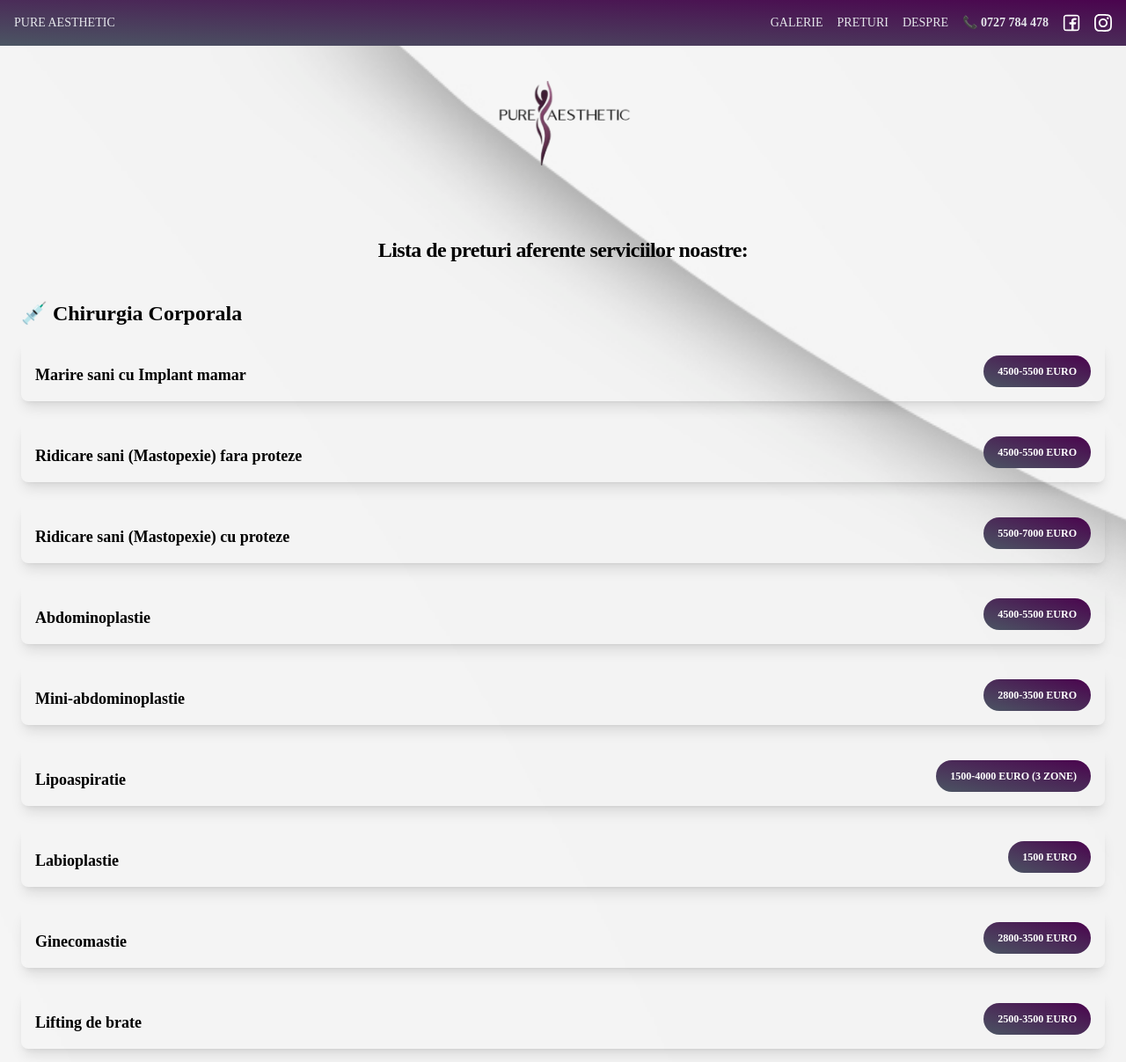
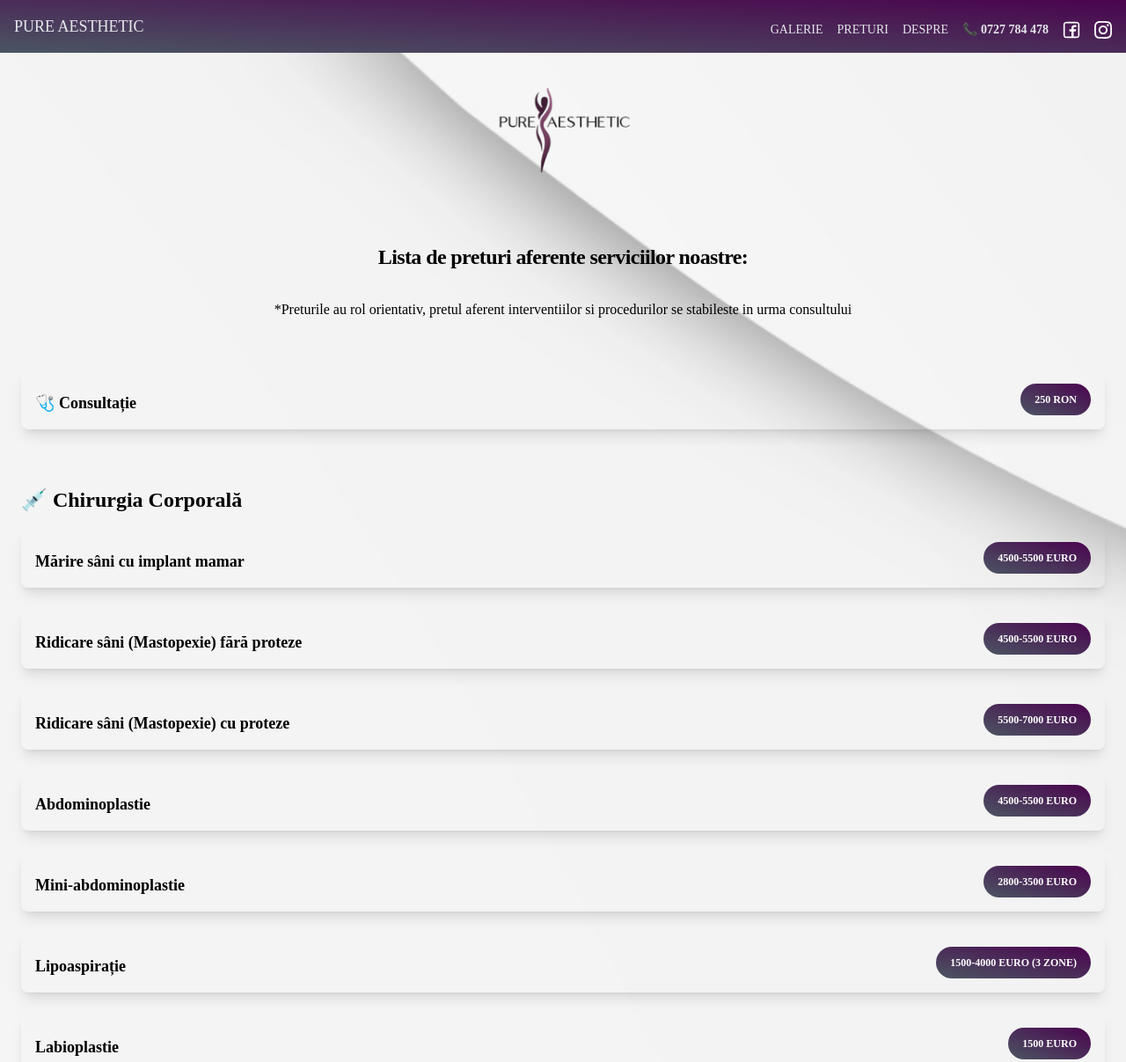
Before and after one commit to roxanabogdan/beauty-website, a Gatsby site: page /preturi in a window 1280 px wide. Shown: the top 1207 px of the page at 88% size. Built offline with nearby package versions, Linux system fonts and the light colour scheme; Gatsby itself is replaced by a stand-in of ours.

Commit message:
Minor changes

```diff
--- a/src/components/Carousel.tsx
+++ b/src/components/Carousel.tsx
@@ -1,6 +1,6 @@
 import React, { useState, useEffect } from "react";
 import slide1 from '../images/slide3.png';
-import slide2 from '../images/slide4.png';
+import slide2 from '../images/newFont2.png';
 
 export const Carousel = () => {
     const [currentIndex, setCurrentIndex] = useState(0);
--- a/src/components/Footer.tsx
+++ b/src/components/Footer.tsx
@@ -5,10 +5,10 @@ import { Icon } from "./Icon";
 export const Footer = () => {
   return (
     <footer className="bg-fuchsia-950 text-white p-4">
-      <div className="flex flex-row justify-between items-center">
-        <nav className="flex flex-wrap  gap-4">
+      <div className="flex flex-row justify-between items-center gap-4">
+        <div className="flex flex-wrap text-sm">
           <p>Copyright PureAesthetic© 2024. All rights reserved.</p>
-        </nav>
+        </div>
         <div className="flex gap-4 mt-4 md:mt-0 xs:mt-0">
           <Link to="https://www.facebook.com/profile.php?id=100090671270044">
             <Icon icon="facebook" />
--- a/src/components/Header.tsx
+++ b/src/components/Header.tsx
@@ -9,7 +9,7 @@ export const Header = ({wHomepage = true, wLogo = false}) => {
                 <div className="flex gap-4 p-4 whitespace-nowrap md:text-sm xs:text-xs">
                 {wHomepage &&
                     <Link to="/">
-                      <span className="hover:text-gray-400">PURE AESTHETIC</span>
+                      <span className="text-lg hover:text-gray-400">PURE AESTHETIC</span>
                     </Link>
                     }
                 </div>
--- a/src/components/InfoCards.tsx
+++ b/src/components/InfoCards.tsx
@@ -8,45 +8,44 @@ import excizie from '../images/excizie.webp';
 
 const doctors = [
   {
-    title: 'Chirurgia corporala',
+    title: 'Chirurgia corporală',
     image: silueta,
-    description: "Interventiile sunt efectuate in cadrul clinicii Brol dotata cu aparatura moderna, bloc operator la cele mai inalte standarde si saloane in care ingrijirea postoperatorie este asigurata de o linie de garda 24/24 formata din medici specialisti de chirurgie plastica cat si medic anestezist. Protezele mamare utilizate sunt gama Mentor si Motiva , lideri pe piata cu un profil de siguranta ridicat si garantie. Bustierele sau burtierele sunt gama Maam si sunt incluse in pretul interventiei. Lipoaspiratia laser este facuta cu ajutorul echipamentelor de ultima generatie.",
+    description: "Intervențiile sunt efectuate în cadrul clinicii Brol dotată cu aparatură modernă, bloc operator la cele mai înalte standarde și saloane în care îngrijirea postoperatorie este asigurată de o linie de gardă 24/24 formată din medici specialiști de chirurgie plastică, cât și medic anestezist. Protezele mamare utilizate sunt gama Mentor și Motiva, lideri pe piață cu un profil de siguranță ridicat și garanție. Bustierele sau burtierele sunt gama Maam și sunt incluse în prețul intervenției. Lipoaspirația laser este făcută cu ajutorul echipamentelor de ultimă generație.",
     doctors: [
       {
-        name: "Dr. Bloanca Vlad",
+        name: "Dr. Bloancă Vlad",
         cvUrl: '/CurriculumVitaeBloancaVlad.docx',
         photoUrl: vlad
       },
       {
-        name: "Dr. Bloanca-Prodan Mihaela",
+        name: "Dr. Bloancă-Prodan Mihaela",
         cvUrl: '/CurriculumVitaeProdanMihaela.docx',
         photoUrl: mihaela
       }
     ]
   },
   {
-    title: 'Chirurgia fetei',
+    title: 'Chirurgia feței',
     image: botox,
-    description: "In cadrul consultului initial se urmareste conceperea planului de tratament personalizat si armonizarea trasaturilor intr-o maniera in care sa se obtina rezultate naturale si stabile in timp. Absolventi atat ai specializarii de Chirurgie plastica, estetica si microchirurgie reconstructiva cat si a cursurilor la cele mai prestigioase academii din Europa oferim solutii holistice prin combinarea tratamentelor chirurgicale si minim invazive.",
+    description: "În cadrul consultului inițial se urmărește conceperea planului de tratament personalizat și armonizarea trăsăturilor într-o manieră în care să se obțină rezultate naturale și stabile în timp. Absolvenți atât ai specializării de Chirurgie plastică, estetică și microchirurgie reconstructivă cât și ai cursurilor la cele mai prestigioase academii din Europa, oferim soluții holistice prin combinarea tratamentelor chirurgicale și minim invazive.",
     doctors: [
       {
-        name: "Dr. Bloanca-Prodan Mihaela",
+        name: "Dr. Bloancă-Prodan Mihaela",
         cvUrl: '/CurriculumVitaeProdanMihaela.docx',
         photoUrl: mihaela
       },
       {
-        name: "Dr. Bloanca Vlad",
+        name: "Dr. Bloancă Vlad",
         cvUrl: '/CurriculumVitaeBloancaVlad.docx',
         photoUrl: vlad
-      },
+      }
     ]
   },
   {
-    title: 'Chirurgia pielii si a cancerului de piele',
+    title: 'Chirurgia pielii și a cancerului de piele',
     image: excizie,
-    description: "Chirurg plastician cu studii clinice in domeniul cancerului de piele si multiple publicatii in reviste internationale cu factor de impact in tratamentul melanomului malign. Oferim solutii integrate in diagnosticarea precoce cat si tratamentul multidisciplinar al cancerului de piele.",
+    description: "Chirurg plastician cu studii clinice în domeniul cancerului de piele și multiple publicații în reviste internaționale cu factor de impact în tratamentul melanomului malign. Oferim soluții integrate în diagnosticarea precoce cât și tratamentul multidisciplinar al cancerului de piele.",
     doctors: [
-
       {
         name: "Dr. Bloanca-Prodan Mihaela",
         cvUrl: '/CurriculumVitaeProdanMihaela.docx',
@@ -54,6 +53,7 @@ const doctors = [
       }
     ]
   }
+
 ];
 
 export const InfoCards = () => {
--- a/src/components/StatisticsCard.tsx
+++ b/src/components/StatisticsCard.tsx
@@ -10,10 +10,10 @@ export const StatisticsCard = () => {
   const statsRef = useRef(null);
 
   useEffect(() => {
-    const experienceTarget = 7;
-    const patientsTarget = 50;
+    const experienceTarget = 15;
+    const patientsTarget = 1000;
     const doctorsTarget = 2;
-    const proceduresTarget = 80;
+    const proceduresTarget = 10000;
 
     const incrementCounter = (current, target, setter) => {
       if (current < target) {
--- a/src/pages/index.tsx
+++ b/src/pages/index.tsx
@@ -8,6 +8,7 @@ import { ContactCard } from '../components/Contact';
 import { Rating } from "../components/Rating";
 import { Carousel } from '../components/Carousel';
 import bgimage from '../images/minimal-bg.jpg';
+
 
 const Homopage = () => {
   return <div className="h-full font-merriweather bg-cover bg-center"
--- a/src/pages/preturi/index.tsx
+++ b/src/pages/preturi/index.tsx
@@ -6,86 +6,88 @@ import { Footer } from '../../components/Footer';
 
 
 const priceList = {
-    "💉 Chirurgia Corporala": [
-      { title: "Marire sani cu Implant mamar", price: "4500-5500 EURO" },
-      { title: "Ridicare sani (Mastopexie) fara proteze", price: "4500-5500 EURO" },
-      { title: "Ridicare sani (Mastopexie) cu proteze", price: "5500-7000 EURO" },
+  "": [
+    { title: "🩺 Consultație", price: "250 RON" },
+  ],
+  "💉 Chirurgia Corporală": [
+    { title: "Mărire sâni cu implant mamar", price: "4500-5500 EURO" },
+    { title: "Ridicare sâni (Mastopexie) fără proteze", price: "4500-5500 EURO" },
+    { title: "Ridicare sâni (Mastopexie) cu proteze", price: "5500-7000 EURO" },
     { title: "Abdominoplastie", price: "4500-5500 EURO" },
     { title: "Mini-abdominoplastie", price: "2800-3500 EURO" },
-      { title: "Lipoaspiratie", price: "1500-4000 EURO (3 ZONE)" },
+    { title: "Lipoaspirație", price: "1500-4000 EURO (3 ZONE)" },
     { title: "Labioplastie", price: "1500 EURO" },
     { title: "Ginecomastie", price: "2800-3500 EURO" },
-      { title: "Lifting de brate", price: "2500-3500 EURO" },
+    { title: "Lifting de brațe", price: "2500-3500 EURO" },
     { title: "Lifting de coapse", price: "3000-4500 EURO" }
   ],
-    "💉 Chirurgia Fetei": [
-      { title: "Blefaroplastie superioara", price: "1200 EURO" },
-      { title: "Blefaroplastie inferioara", price: "1300 EURO" },
-      { title: "Blefaroplastie inferioara + cantopexie (cat eyes)", price: "1500 EURO" },
+  "💉 Chirurgia Feței": [
+    { title: "Blefaroplastie superioară", price: "1200 EURO" },
+    { title: "Blefaroplastie inferioară", price: "1300 EURO" },
+    { title: "Blefaroplastie inferioară + cantopexie (cat eyes)", price: "1500 EURO" },
     { title: "Facelift deep plane", price: "6000 EURO" },
     { title: "Mini facelift", price: "2000 EURO" },
     { title: "Lifting buze", price: "1400 EURO" },
-      { title: "Lifting sprancene", price: "1000 EURO" },
-      { title: "Corectie lob auricular (bilateral)", price: "300 EURO" },
-      { title: "Lipofilling full face cu grasime proprie cu anestezie locala", price: "1000 EURO" },
-      { title: "Lipofilling full face cu grasime proprie cu anestezie totala", price: "1500 EURO" },
+    { title: "Lifting sprâncene", price: "1000 EURO" },
+    { title: "Corecție lob auricular (bilateral)", price: "300 EURO" },
+    { title: "Lipofilling full face cu grăsime proprie cu anestezie locală", price: "1000 EURO" },
+    { title: "Lipofilling full face cu grăsime proprie cu anestezie totală", price: "1500 EURO" },
     { title: "Rinoplastie", price: "3800 EURO" },
-      { title: "Otoplastie cu anestezie totala", price: "1800 EURO" },
-      { title: "Otoplastie cu anestezie locala", price: "1300 EURO" },
-      { title: "Lipoaspiratie gusa cu anestezie locala", price: "800 EURO" },
-      { title: "Lipoaspiratie gusa cu anestezie totala", price: "1300 EURO" },
-      { title: "Lifting gat", price: "2000 EURO" }
+    { title: "Otoplastie cu anestezie totală", price: "1800 EURO" },
+    { title: "Otoplastie cu anestezie locală", price: "1300 EURO" },
+    { title: "Lipoaspirație gușă cu anestezie locală", price: "800 EURO" },
+    { title: "Lipoaspirație gușă cu anestezie totală", price: "1300 EURO" },
+    { title: "Lifting gât", price: "2000 EURO" }
   ],
-    "💉 Chirurgia Pielii si al Cancerului de Piele": [
-      { title: "Excizie formatiune tumorala", price: "600 RON" },
-      { title: "Excizie formatiune tumorala + biopsie", price: "800 RON" },
+  "💉 Chirurgia Pielii și a Cancerului de Piele": [
+    { title: "Excizie formațiune tumorală", price: "600 RON" },
+    { title: "Excizie formațiune tumorală + biopsie", price: "800 RON" },
     { title: "Revizie cicatrici", price: "1000 RON" },
     { title: "Excizie lipom", price: "600-1500 RON" },
-      { title: "Excizie formatiune tumorala cu lambou local", price: "1500-2000 RON" },
-      { title: "Excizie xantelasme", price: "1000 RON" },
-      { title: "Suprimare fire de sutura", price: "80 RON" },
+    { title: "Excizie formațiune tumorală cu lambou local", price: "1500-2000 RON" },
+    { title: "Excizie xantelasmă", price: "1000 RON" },
+    { title: "Suprimare fire de sutură", price: "80 RON" },
     { title: "Pansament", price: "100 RON" }
   ],
-    "💉 Injectari Botox": [
-      { title: "Injectare Toxina Botulinica 1 zona", price: "150 EURO" },
-      { title: "Injectare Toxina Botulinica (3 zone)", price: "250-300 EURO" },
-      { title: "Injectare Toxina Botulinica barbati (3 zone)", price: "300-350 EURO" },
-      { title: "Injectare Toxina Botulinica maseter (mandibula)", price: "300 EURO" },
-      { title: "Injectare Toxina Botulinica anti terticolis", price: "300 EURO" },
-      { title: "Injectare Toxina Botulinica axila", price: "400 EURO" },
-      { title: "Injectare Toxina Botulinica palme-hiperhidroza", price: "400 EURO" },
-      { title: "Injectare Toxina Botulinica Menton", price: "100 EURO" }
+  "💉 Injectări Botox": [
+    { title: "Injectare Toxină Botulinică 1 zonă", price: "150 EURO" },
+    { title: "Injectare Toxină Botulinică (3 zone)", price: "250-300 EURO" },
+    { title: "Injectare Toxină Botulinică bărbați (3 zone)", price: "300-350 EURO" },
+    { title: "Injectare Toxină Botulinică maseter (mandibulă)", price: "300 EURO" },
+    { title: "Injectare Toxină Botulinică anti torticolis", price: "300 EURO" },
+    { title: "Injectare Toxină Botulinică axilă", price: "400 EURO" },
+    { title: "Injectare Toxină Botulinică palme-hiperhidroză", price: "400 EURO" },
+    { title: "Injectare Toxină Botulinică menton", price: "100 EURO" }
   ],
-    "💉 Injectari Acid Hialuronic": [
-      { title: "Injectare Acid Hialuronic 1 ml Riduri fine", price: "250-300 EURO" },
-      { title: "Injectare santuri nazo-geniene", price: "300 EURO" },
-      { title: "Injectare buze volum / natural volume", price: "250 EURO" },
+  "💉 Injectări Acid Hialuronic": [
+    { title: "Injectare Acid Hialuronic 1 ml riduri fine", price: "250-300 EURO" },
+    { title: "Injectare șanțuri nazo-geniene", price: "300 EURO" },
+    { title: "Injectare buze volum / volum natural", price: "250 EURO" },
     { title: "Injectare Buze tehnica Russian Lips", price: "300 EURO" },
-      { title: "Injectare cearcane cu Acid Hialuronic", price: "350 EURO" },
-      { title: "Injectare pometi cu Acid Hialuronic", price: "300 EURO" },
-      { title: "Injectare mandibula (jaw line) cu AH 2 ml", price: "400 EURO" },
-      { title: "Hialuronidaza - neutralizare AH", price: "150 EURO" }
+    { title: "Injectare cearcăne cu Acid Hialuronic", price: "350 EURO" },
+    { title: "Injectare pomeți cu Acid Hialuronic", price: "300 EURO" },
+    { title: "Injectare mandibulă (jaw line) cu AH 2 ml", price: "400 EURO" },
+    { title: "Hialuronidază - neutralizare AH", price: "150 EURO" }
   ],
   "💉 Lifting Nechirurgical": [
     { title: "Fire PDO Anchor", price: "100 EURO/FIR" },
     { title: "Pachet lifting fire PDO 6 buc", price: "550 EURO" }
   ],
   "💉 Tratamentul Cicatricilor": [
-      { title: "Volon - tratament injectabil pentru cicatrici Cheloide", price: "100 EURO/sedinta" }
+    { title: "Volon - tratament injectabil pentru cicatrici Cheloide", price: "100 EURO/ședință" }
   ],
   "💉 Biostimulatoare de Colagen": [
     { title: "Tratament SCULPTRA", price: "500 EURO" },
     { title: "Tratament HarmoniCA", price: "350 EURO" },
     { title: "Tratament Prophilo", price: "400 EURO" },
-      { title: "Lipoliza injectabila", price: "100 EURO/Sedinta" }
+    { title: "Lipoliză injectabilă", price: "100 EURO/ședință" }
   ],
   "💉 Skinbooster": [
     { title: "Injectare pleoape cu Phillart", price: "200 EURO" },
     { title: "Skinbooster full face", price: "80 EURO" },
-      { title: "Pachet 3 sedinte skinbooster", price: "200 EURO" }
+    { title: "Pachet 3 ședințe skinbooster", price: "200 EURO" }
   ]
 };
-
 
 const Prices = () => {
     return (
@@ -98,6 +100,7 @@ const Prices = () => {
                 <h2 className="text-2xl font-extrabold tracking-tight text-center p-4 pt-10 xs:text-xl md:text-2xl">
                     Lista de preturi aferente serviciilor noastre:
                 </h2>
+                <p className="flex justify-center p-4">*Preturile au rol orientativ, pretul aferent interventiilor si procedurilor se stabileste in urma consultului</p>
                 <div className="space-y-8 p-4 md:space-y-8 xs:space-y-4 xs:p-2 ">
                     {Object.entries(priceList).map(([category, items], index) => (
                         <div key={index} className="p-4">
```
Also changed, not shown: src/components/Card.tsx (+4 -3 lines), src/images/chirurgia-fetei.jpg (added), src/images/purple-ink.avif (added), src/images/purplebg.jpg (added), 1 other file. Lines whose indentation alone changed are shown as unchanged.
